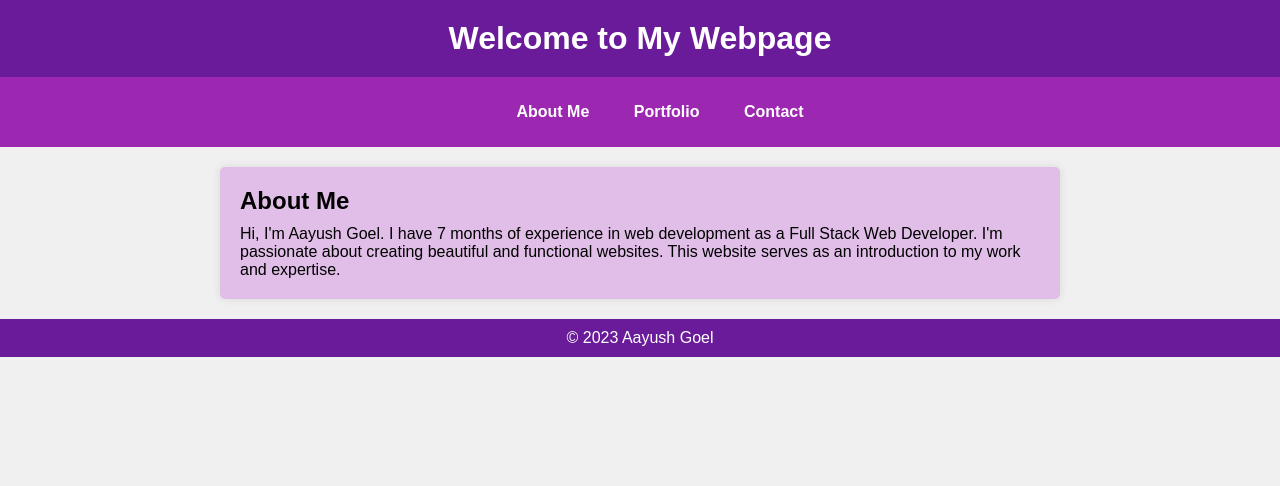
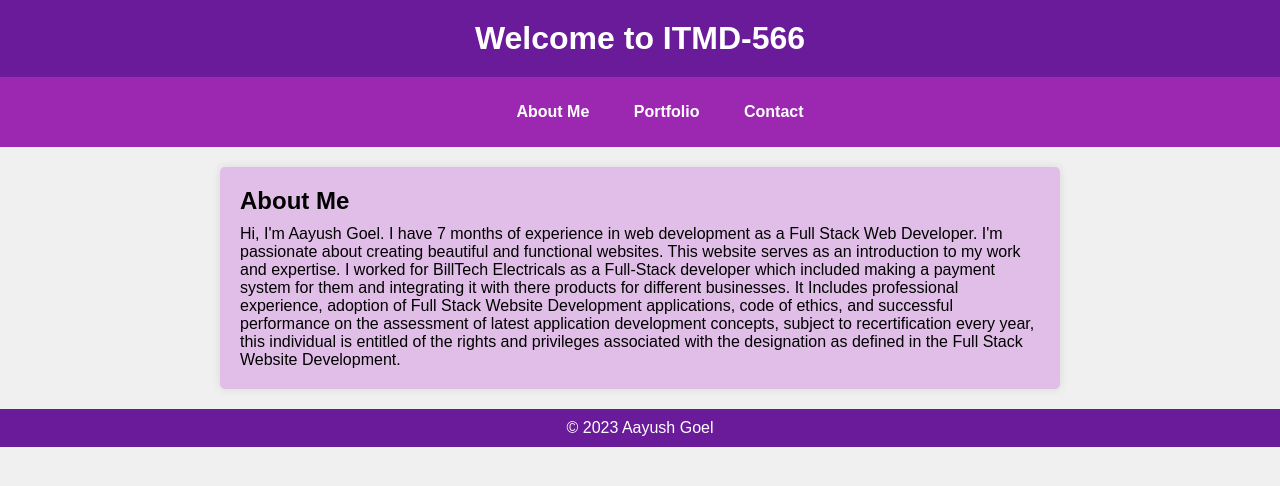
Before and after one commit to aayushgoel98/ITMD541, a plain HTML site: page index.html in a window 1280 px wide. Drawn offline with Linux system fonts and the light colour scheme.

Commit message:
Update index.html

```diff
--- a/index.html
+++ b/index.html
@@ -8,7 +8,7 @@
 </head>
 <body>
     <header>
-        <h1>Welcome to My Webpage</h1>
+        <h1>Welcome to ITMD-566</h1>
     </header>
     <nav>
         <ul>
@@ -21,8 +21,15 @@
         <section id="bio">
             <h2>About Me</h2>
             <p>
-                Hi, I'm Aayush Goel. I have 7 months of experience in web development as a Full Stack Web Developer. I'm passionate about creating
-                beautiful and functional websites. This website serves as an introduction to my work and expertise.
+                Hi, I'm Aayush Goel. I have 7 months of experience in web development as a Full Stack Web Developer.
+                I'm passionate about creating beautiful and functional websites. This website serves as an introduction
+                to my work and expertise. I worked for BillTech Electricals as a Full-Stack developer which included
+                making a payment system for them and integrating it with there products for different businesses.
+                It Includes professional experience, adoption of Full Stack Website Development applications,
+                code of ethics, and successful performance on the assessment of latest application development concepts,
+                subject to recertification every year, this individual is entitled of the rights and privileges
+                associated with the designation as defined in the Full Stack Website Development.
+
             </p>
         </section>
     </main>
```
